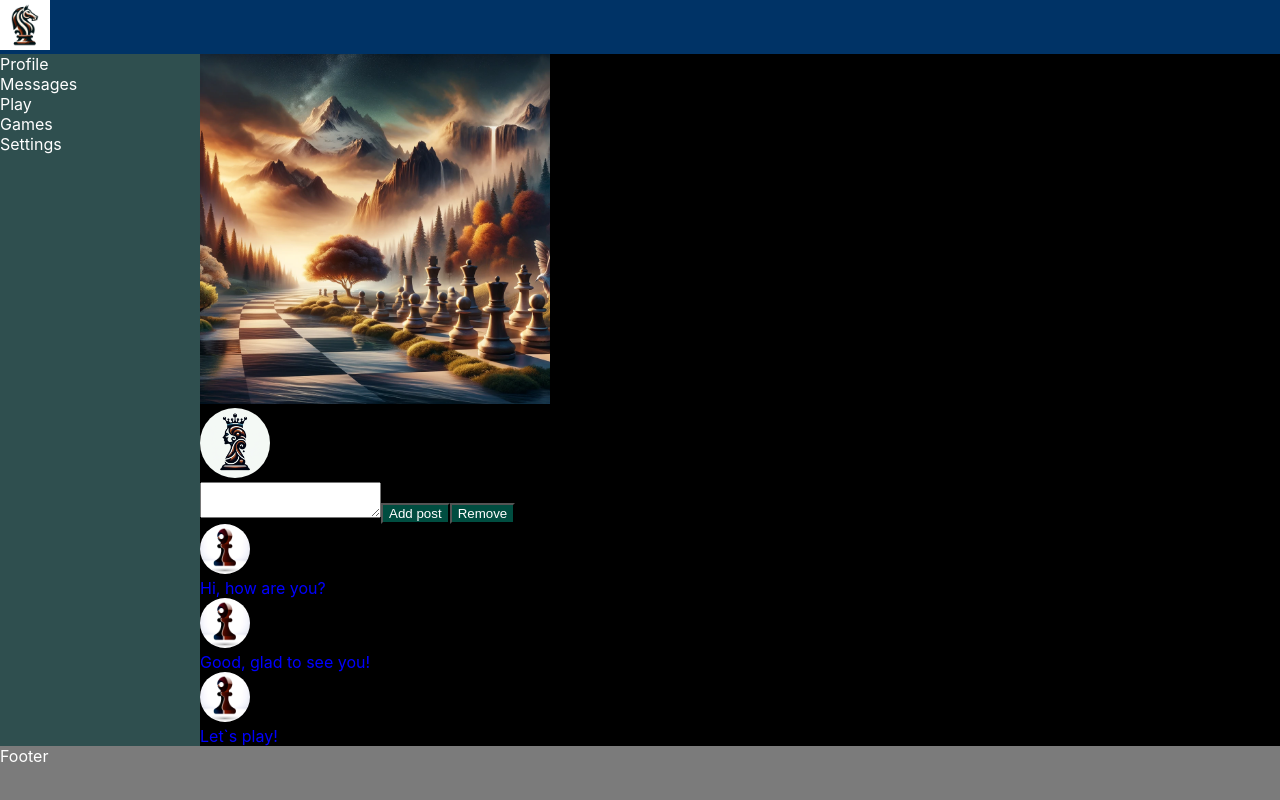
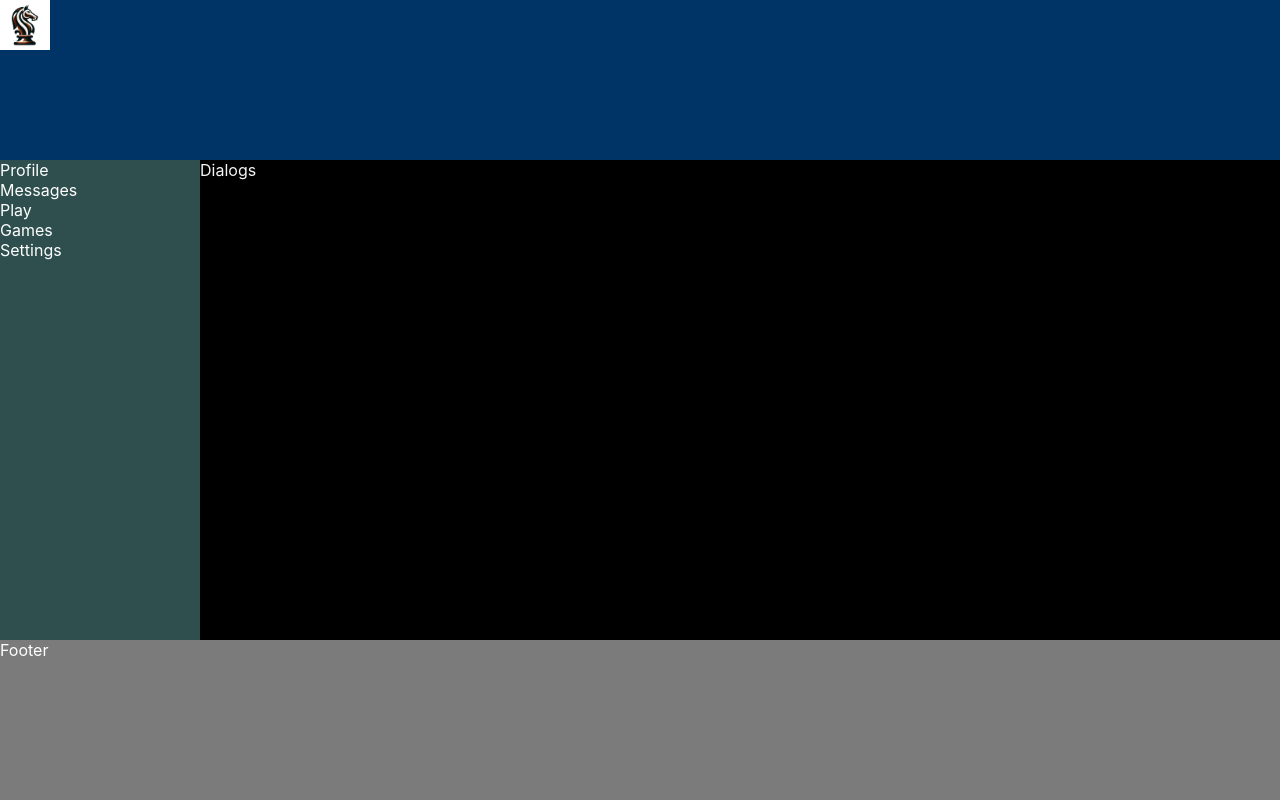
Before and after one commit to myroslavaKukhta/samurai-way3, a React (Create React App) app: page /dialogs in a window 1280 px wide. Built offline with nearby package versions, Linux system fonts and the light colour scheme.

Commit message:
Les18_add component Dialogs

```diff
--- a/src/App.css
+++ b/src/App.module.css
@@ -11,7 +11,7 @@ body {
   color: var(--black-shade);
 }
 
-.app-wrapper {
+.appContent {
   margin: 0 auto;
   width: 100%;
   height: 100vh;
@@ -22,4 +22,9 @@ body {
     "footer footer";
     grid-template-columns: 200px 1fr;
     grid-template-rows: 1fr 3fr 1fr;
+  }
+
+.content {
+  grid-area: content;
+  background-color:  var(--black-shade);
 }
--- a/src/App.tsx
+++ b/src/App.tsx
@@ -1,16 +1,21 @@
 import React from 'react';
-import './App.css';
+import './App.module.css';
 import Header from "./components/Header/Header";
 import Navbar from "./components/Navbar/Navbar";
 import Profile from "./components/Profile/Profile";
 import Footer from "./components/Footer/Footer";
+import Dialogs from "./components/Dialogs/Dialogs";
+import s from "./App.module.css"
 
 function App() {
   return (
-      <div className="app-wrapper">
+      <div className={s.appContent}>
          <Header/>
          <Navbar/>
-          <Profile/>
+          <div className={s.content}>
+              <Dialogs/>
+          </div>
+          {/*<Profile/>*/}
           <Footer/>
       </div>
   );
--- /dev/null
+++ b/src/components/Dialogs/Dialogs.module.css
@@ -0,0 +1,9 @@
+:root {
+    --smoke-white: #F5F5F5;
+    --ash-grey: #B2BEB5;
+    --sky-blue: #87CEEB;
+}
+
+.dialogs {
+    color: var(--smoke-white);
+}
--- /dev/null
+++ b/src/components/Dialogs/Dialogs.tsx
@@ -0,0 +1,12 @@
+import React from 'react';
+import s from "./Dialogs.module.css"
+
+const Dialogs = () => {
+    return (
+        <div className={s.dialogs}>
+Dialogs
+        </div>
+    );
+};
+
+export default Dialogs;
```
